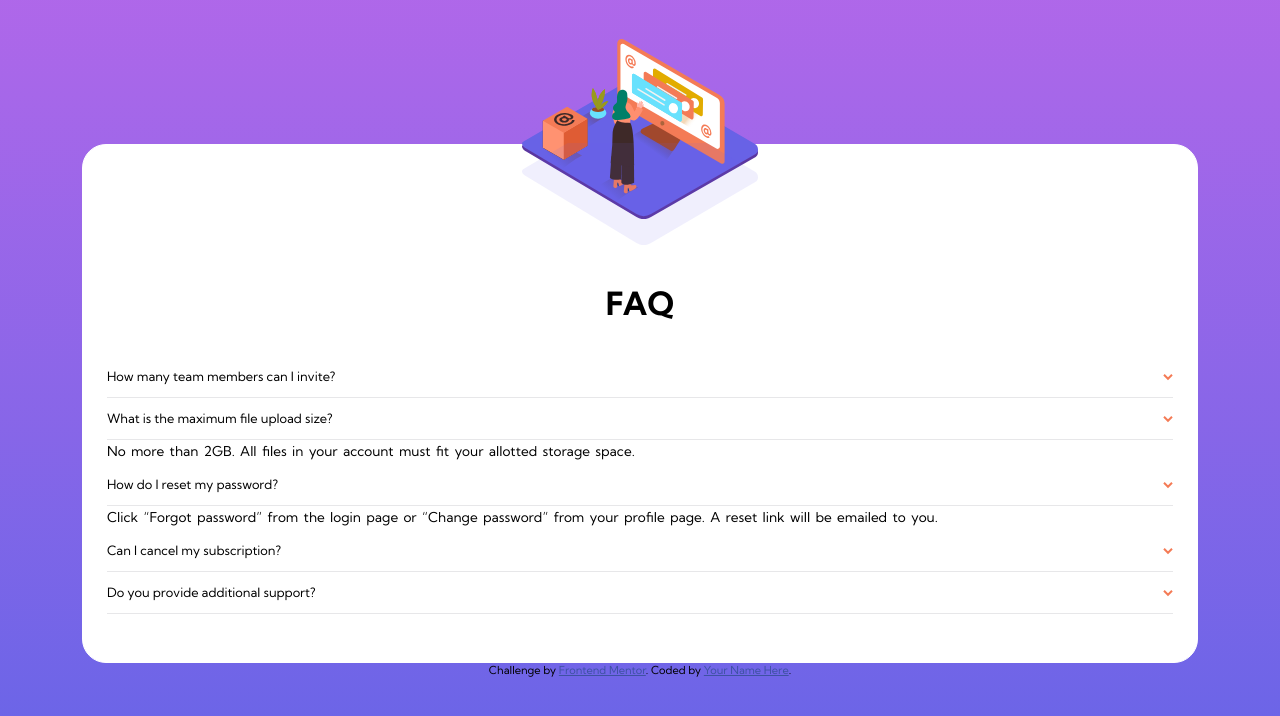
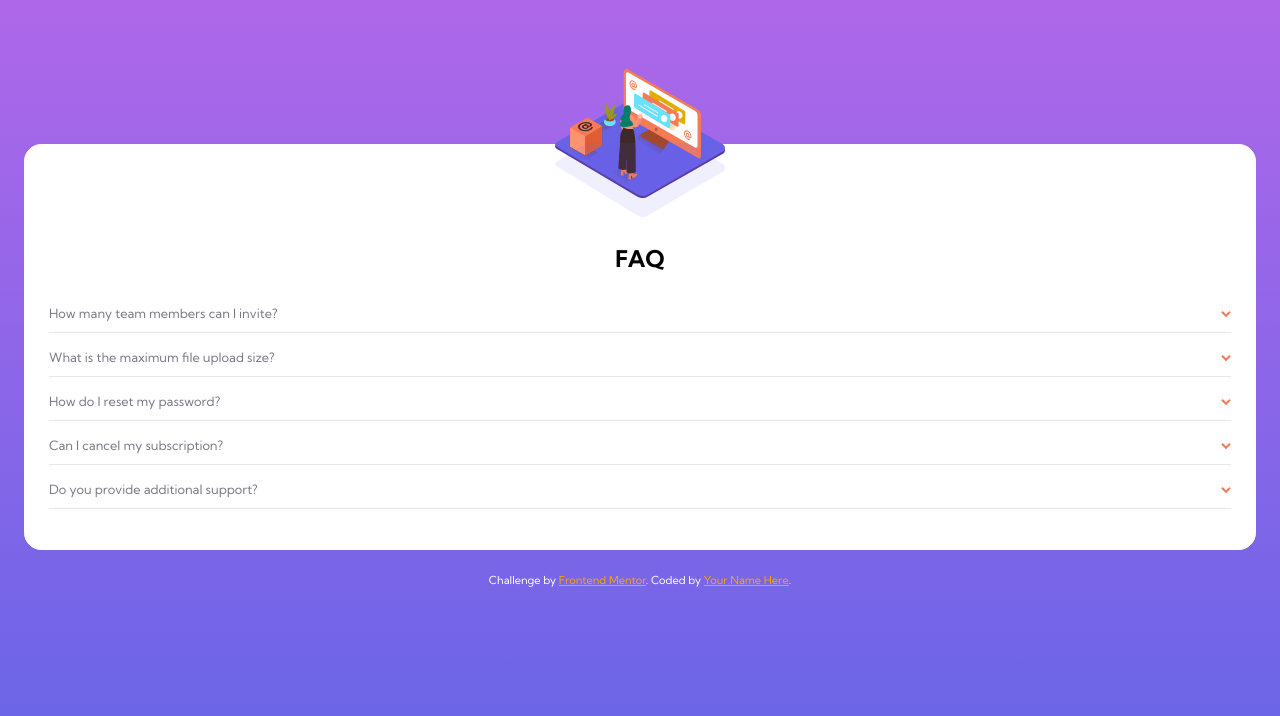
Before and after one commit to Theuz1nh0/FAQ-Accordion-Card, a plain HTML site: page index.html in a window 1280 px wide. Drawn offline with Linux system fonts and the light colour scheme.

Commit message:
tentando gerar animaçao para evento de click

```diff
--- a/index.html
+++ b/index.html
@@ -31,34 +31,73 @@
           <div class="card-content">
             <h1>FAQ</h1>
 
-            <div>
-              <h2 class="question-container">How many team members can I invite? <span class="after-icon"></span></h2>
-              <p class="display-off">
+            <section class="questions-container" id="question01">
+
+              <h2 class="question-content">
+                How many team members can I invite? <span class="after-icon" id="span01"></span>
+              </h2>
+
+              <p class="answer-content" id="answer01">
                 You can invite up to 2 additional users on the Free plan. There is no limit on
-              team members for the Premium plan.
-            </p>
-            </div>
+                team members for the Premium plan.
+              </p>
 
-            <div class="question-container">What is the maximum file upload size? <span class="after-icon"></span></div>
-            <div class="answer-container">No more than 2GB. All files in your account must fit your allotted storage space.
-            </div>
+            </section>
 
-            <div class="question-container">How do I reset my password? <span class="after-icon"></span></div>
-            <div class="answer-container">
-              Click “Forgot password” from the login page or “Change password” from your profile page.
-              A reset link will be emailed to you.
-            </div>
+            <section class="questions-container" id="question02">
 
-            <div class="question-container">Can I cancel my subscription? <span class="after-icon"></span></div>
-            <div class="display-off">Yes! Send us a message and we’ll process your request no questions asked.</div>
+              <h2 class="question-content">
+                What is the maximum file upload size? <span class="after-icon" id="span02"></span>
+              </h2>
 
-            <div class="question-container">Do you provide additional support? <span class="after-icon"></span></div>
-            <div class="display-off">
-              Chat and email support is available 24/7. Phone lines are open during normal business hours.
-            </div>
+              <p class="answer-content" id="answer02">
+                No more than 2GB. All files in your account must fit your allotted storage space.
+              </p>
+
+            </section>
+
+            <section class="questions-container" id="question03">
+              <h2 class="question-content">
+                How do I reset my password? <span class="after-icon" id="span03"></span>
+              </h2>
+
+              <p class="answer-content" id="answer03">
+                Click “Forgot password” from the login page or “Change password” from your profile
+                page.
+                A reset link will be emailed to you.
+              </p>
+
+            </section>
+
+            <section class="questions-container" id="question04">
+
+              <h2 class="question-content">
+                Can I cancel my subscription? <span class="after-icon" id="span04"></span>
+              </h2>
+
+              <p class="answer-content" id="answer04">
+                Yes! Send us a message and we’ll process your request no questions asked.
+              </p>
+
+            </section>
+
+            <section class="questions-container" id="question05">
+
+              <h2 class="question-content">
+                Do you provide additional support? <span class="after-icon" id="span05"></span>
+              </h2>
+
+              <p class="answer-content" id="answer05">
+                Chat and email support is available 24/7. Phone lines are open during normal
+                business hours.
+              </p>
+
+            </section>
+
           </div>
         </div>
       </div>
+    </div>
     </div>
   </main>
 
@@ -67,6 +106,9 @@
     Coded by <a href="#">Your Name Here</a>.
   </footer>
 
+  <script src="./js/script.js"></script>
+  <script src="./js/id-calls.js"></script>
+
 </body>
 
 </html>
--- /dev/null
+++ b/js/id-calls.js
@@ -0,0 +1,17 @@
+const question01 = document.getElementById("question01");
+const question02 = document.getElementById("question02");
+const question03 = document.getElementById("question03");
+const question04 = document.getElementById("question04");
+const question05 = document.getElementById("question05");
+
+const answer01 = document.getElementById("answer01");
+const answer02 = document.getElementById("answer02");
+const answer03 = document.getElementById("answer03");
+const answer04 = document.getElementById("answer04");
+const answer05 = document.getElementById("answer05");
+
+const span01 = document.getElementById("span01");
+const span02 = document.getElementById("span02");
+const span03 = document.getElementById("span03");
+const span04 = document.getElementById("span04");
+const span05 = document.getElementById("span05");
--- /dev/null
+++ b/js/script.js
@@ -0,0 +1,56 @@
+const questions = [
+    {
+        question: question01,
+        answer: answer01,
+        span: span01
+    },
+    {
+        question: question02,
+        answer: answer02,
+        span: span02
+    },
+    {
+        question: question03,
+        answer: answer03,
+        span: span03
+    },
+    {
+        question: question04,
+        answer: answer04,
+        span: span04
+    },
+    {
+        question: question05,
+        answer: answer05,
+        span: span05
+    }
+
+]
+
+function listener(question, answer, span) {
+    question.addEventListener("click", () => {
+        const styleConfirm = span.style.transform == "rotate(-180deg)";
+        if (styleConfirm) {
+            span.style.transform = "rotate(0)";
+            question.style.overflow = "hidden"
+            question.style.height = "2.75rem";
+        } else {
+             span.style.transform = "rotate(-180deg)";
+            question.style.overflow = "visible";
+
+            const hightQuestionContainer = (question) => {
+                question.style.height = "auto";
+
+                return question.clientHeight.toFixed(2);
+            }
+            console.log(hightQuestionContainer);
+
+            question.style.height = hightQuestionContainer(question) + "px";
+        }
+
+    })
+}
+
+for (i = 0; i < questions.length; i++) {
+    listener(questions[i].question, questions[i].answer, questions[i].span);
+}
--- a/style.css
+++ b/style.css
@@ -8,9 +8,10 @@ body {
     background-color: hsl(240, 73%, 65%);
     background-image: linear-gradient(hsl(273, 75%, 66%), hsl(240, 73%, 65%));
     background-repeat: no-repeat;
-    padding-top: 3em;
     font-family: 'Kumbh Sans', sans-serif;
-    padding-top: 9em;
+    font-size: 0.72rem;
+    padding: 1.5rem;
+    padding-top: 9rem;
     height: 100vh;
 }
 
@@ -20,8 +21,8 @@ body {
     border-radius: 1.5em;
     background-color: white;
     margin: 0 auto;
-    padding: 0 1.5em 3em 1.5em;
-    width: 87.2%;
+    margin-bottom: 2em;
+    padding: 0 1.5rem 2.5rem 1.5rem;
 }
 
 .image-position {
@@ -30,6 +31,10 @@ body {
     height: 8.625em;
     top: -6.625em;
     width: 14.8em;
+}
+
+.after-icon {
+    transition: all 0.4s;
 }
 
 .after-icon::after {
@@ -44,21 +49,32 @@ body {
 
 .card-content h1 {
     text-align: center;
-    margin-bottom: 1em;
+    margin-bottom: 1rem;
 }
 
-.question-container {
+.questions-container {
     border-bottom: 1px solid hsl(240, 5%, 91%);
+    height: 2.75rem;
+    overflow: hidden;
+    transition: all 1s;
+    transform: translate(0);
+}
+
+
+
+.question-content {
+    color: hsl(240, 6%, 50%);
     display: flex;
-    font-size: 0.8em;
+    font-size: 0.8rem;
     font-weight: 400;
     justify-content: space-between;
-    padding: 1em 0;
+    padding: 1rem 0 0.75rem 0;
 }
 
-.answer-container {
-    font-size: 0.85em;
+.answer-content {
+    color: hsl(240, 6%, 50%);
     line-height: 1.7em;
+    padding: 0 2rem 1rem 0;
     word-spacing: 2px;
 }
 
@@ -67,10 +83,11 @@ body {
 }
 
 .attribution {
+    color: white;
     font-size: 11px;
     text-align: center;
 }
 
 .attribution a {
-    color: hsl(228, 45%, 44%);
+    color: orange;
 }
```
